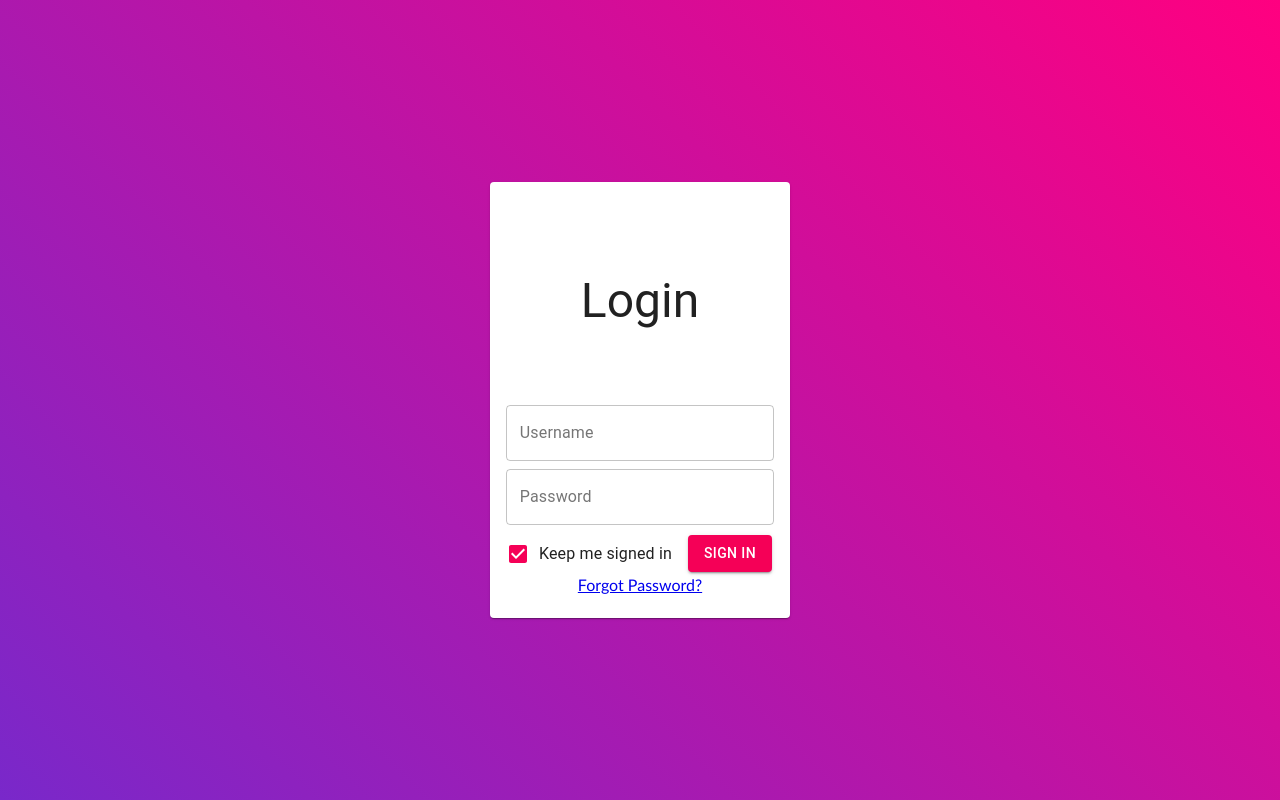
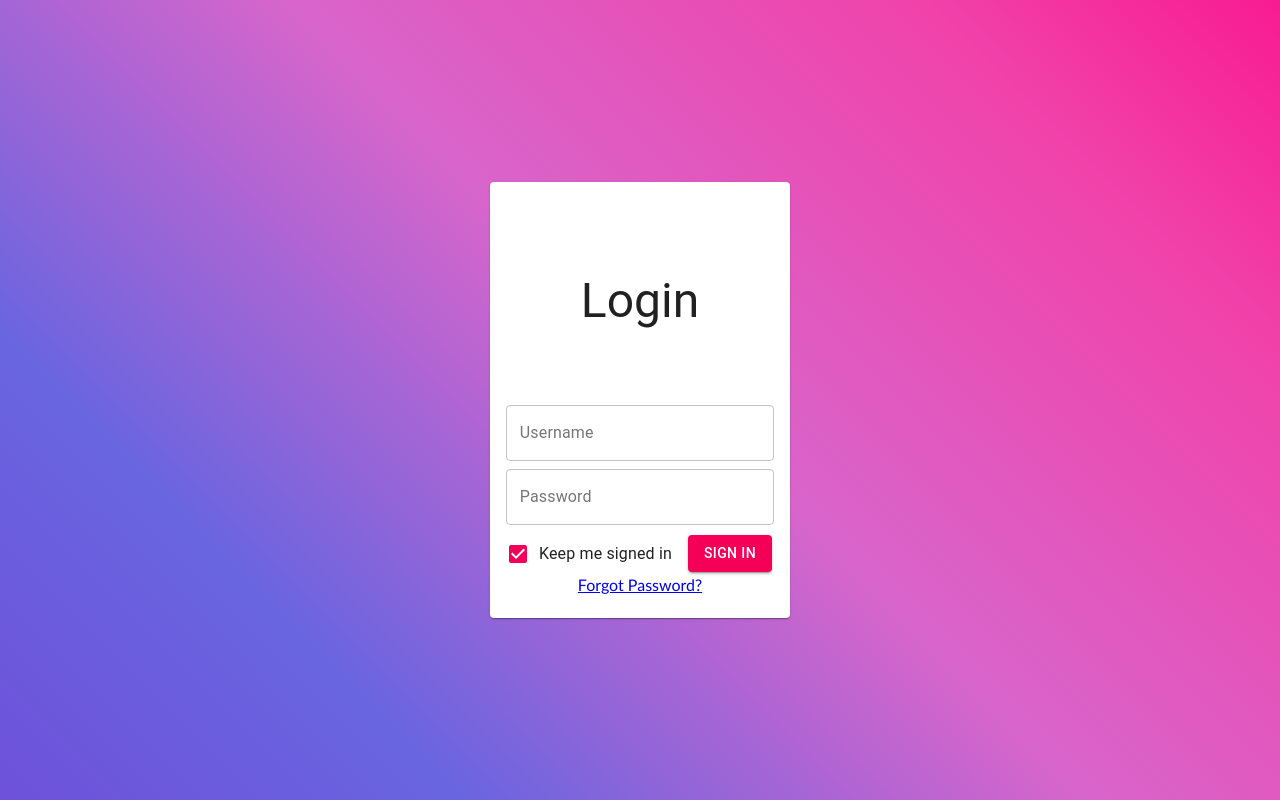
Before and after one commit to lightningbolt047/faculty-dashboard, a React (Create React App) app: page / in a window 1280 px wide. Built offline with nearby package versions, Linux system fonts and the light colour scheme.

Commit message:
Added css gradient anim for login UI

```diff
--- a/src/index.css
+++ b/src/index.css
@@ -7,7 +7,22 @@ body {
 }
 
 .loginScreen {
-  background-image: linear-gradient(45deg,#7928CA,#FF0080);
+  /* background-image: linear-gradient(45deg,#7928CA,#FF0080); */
+  background: linear-gradient(45deg,#7928ca, #6f4bd7, #6965e0, #d865cb, #f043aa, #ff0080);
+  background-size: 150% 150%;
+  animation: gradientAnimation 10s ease infinite;
+}
+
+@keyframes gradientAnimation{
+  0% {
+    background-position: 0% 50%;
+  }
+  50% {
+    background-position: 100% 50%;
+  }
+  100% {
+    background-position: 0% 50%;
+  }
 }
 
 .loginScreenGrid {
```
